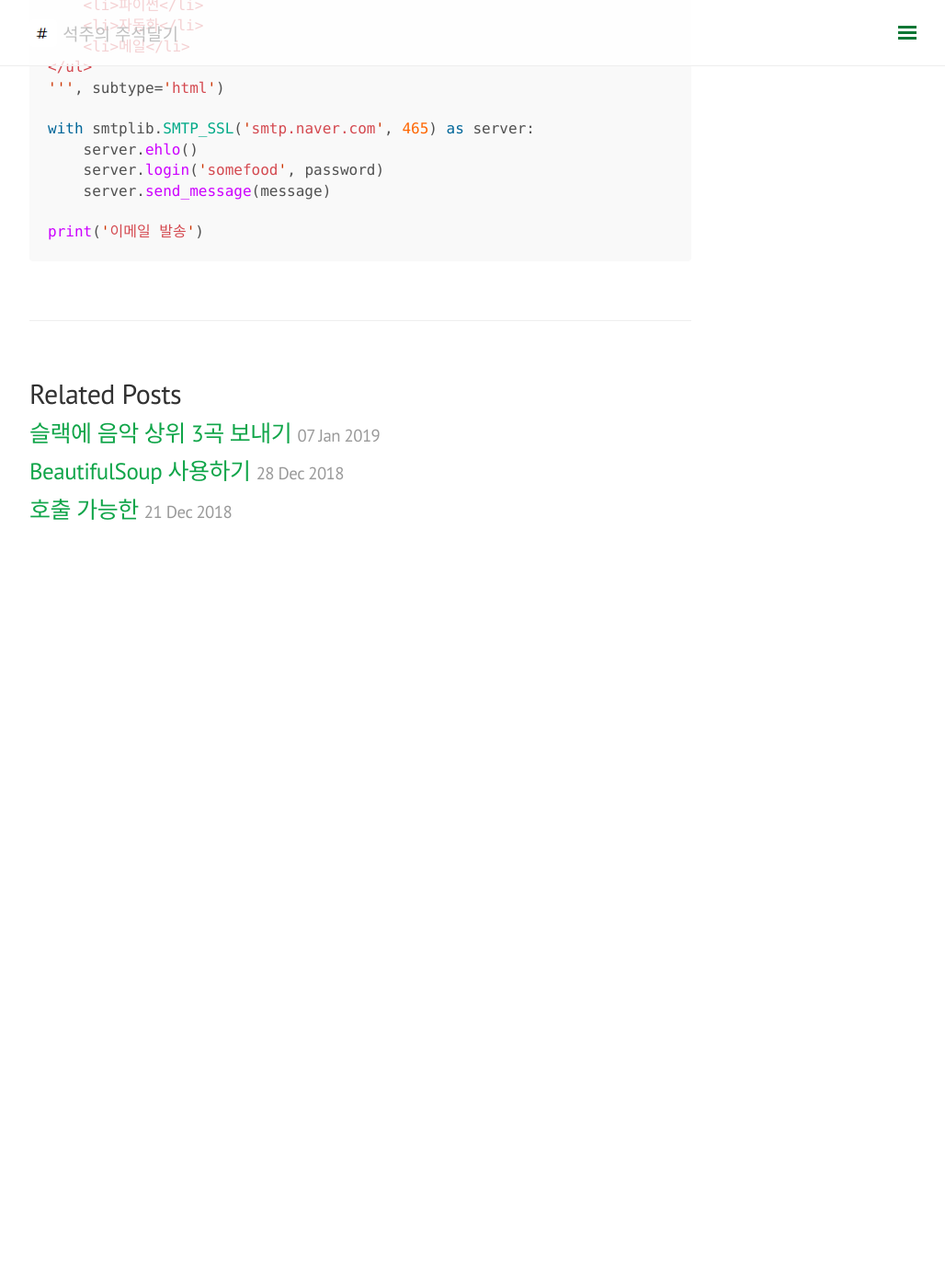
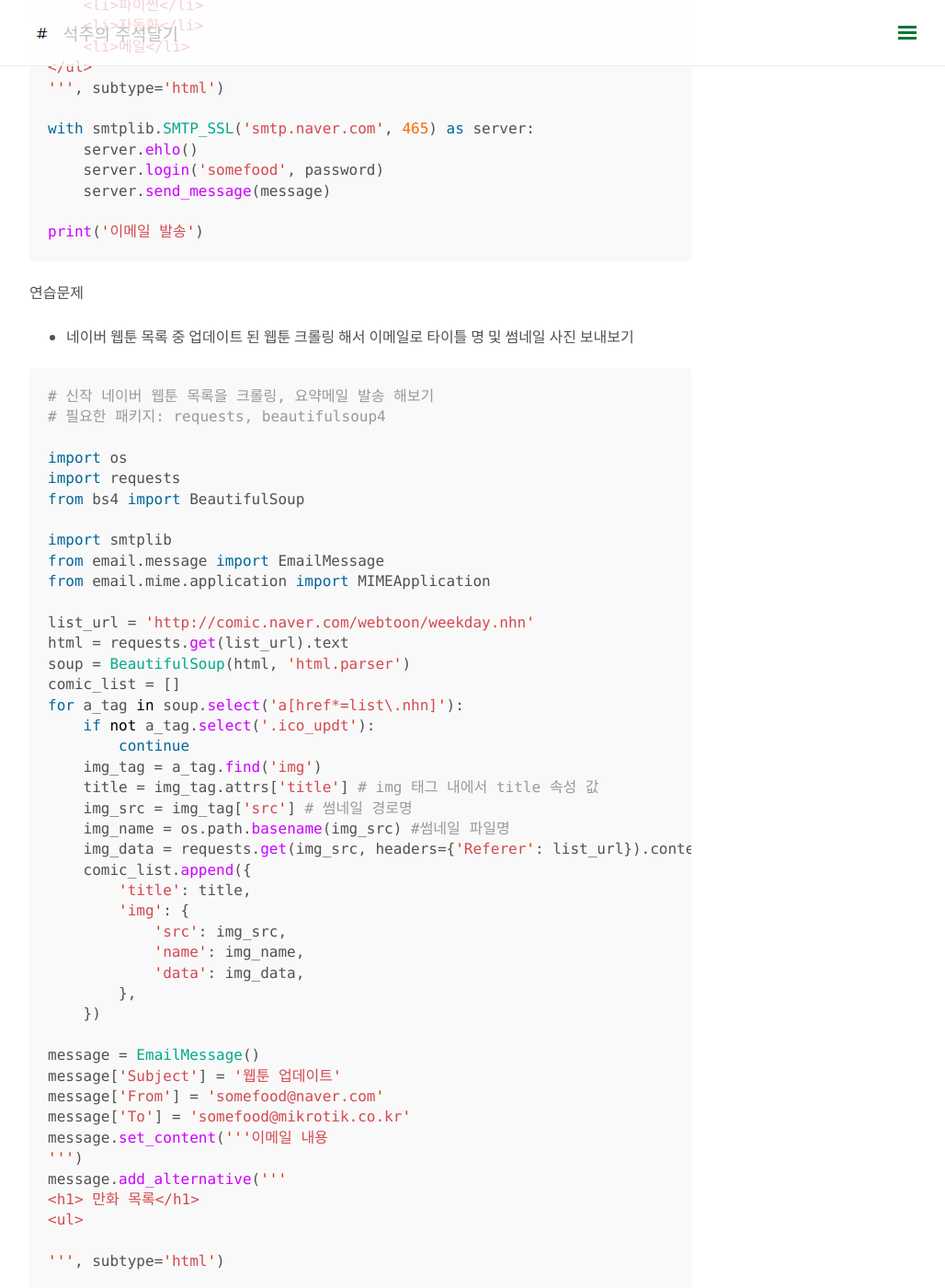
Before and after one commit to somefood/somefood.github.io, a Jekyll site: the page built from _posts/Python/2019-01-16-pyauto_email.md, in a window 1280 px wide and 1400 px high, scrolled down 2155 px. Shown: the whole window at 92% size, without its empty margins (248-1276 px from the left). Built offline with Jekyll 4.4.1, drawn with Linux system fonts in a browser that asks for light colours; nearby versions of some CDN libraries; comment, search, counter and statistics services are not loaded; before the commit the page ends 2785 px from its top, so only the background shows below that; some of the changed text lies outside the part shown.

Commit message:
Update 2019-01-16-pyauto_email.md

````diff
--- a/_posts/Python/2019-01-16-pyauto_email.md
+++ b/_posts/Python/2019-01-16-pyauto_email.md
@@ -95,3 +95,78 @@
 
 print('이메일 발송')
 ```
+
+연습문제
+- 네이버 웹툰 목록 중 업데이트 된 웹툰 크롤링 해서 이메일로 타이틀 명 및 썸네일 사진 보내보기
+
+```python
+# 신작 네이버 웹툰 목록을 크롤링, 요약메일 발송 해보기
+# 필요한 패키지: requests, beautifulsoup4
+
+import os
+import requests
+from bs4 import BeautifulSoup
+
+import smtplib
+from email.message import EmailMessage
+from email.mime.application import MIMEApplication
+
+list_url = 'http://comic.naver.com/webtoon/weekday.nhn'
+html = requests.get(list_url).text
+soup = BeautifulSoup(html, 'html.parser')
+comic_list = []
+for a_tag in soup.select('a[href*=list\.nhn]'):
+    if not a_tag.select('.ico_updt'):
+        continue
+    img_tag = a_tag.find('img')
+    title = img_tag.attrs['title'] # img 태그 내에서 title 속성 값
+    img_src = img_tag['src'] # 썸네일 경로명
+    img_name = os.path.basename(img_src) #썸네일 파일명
+    img_data = requests.get(img_src, headers={'Referer': list_url}).content
+    comic_list.append({
+        'title': title,
+        'img': {
+            'src': img_src,
+            'name': img_name,
+            'data': img_data,
+        },
+    })
+
+message = EmailMessage()
+message['Subject'] = '웹툰 업데이트'
+message['From'] = 'somefood@naver.com'
+message['To'] = 'somefood@mikrotik.co.kr'
+message.set_content('''이메일 내용
+''')
+message.add_alternative('''
+<h1> 만화 목록</h1>
+<ul>
+
+''', subtype='html')
+
+for comic in comic_list:
+    with open(comic['img']['name'], 'wb') as f:
+        f.write(comic['img']['data'])
+
+    message.add_alternative('''
+        <li>{}<img src="cid:{}"></li>
+    '''.format(comic['title'],comic['img']['name']), subtype='html')
+
+    with open(comic['img']['name'], 'rb') as f:
+        filename = comic['img']['name']
+        cid = filename
+        img_data = f.read()
+        part = MIMEApplication(img_data, name=filename)
+        part.add_header('Content-ID', '<' + cid + '>')
+        message.attach(part)
+
+message.add_alternative('''
+</ul>
+''',subtype='html')
+
+with smtplib.SMTP_SSL('smtp.naver.com', 465) as server:
+    server.ehlo()
+    server.login('somefood', 'elwkdldjhd123#')
+    server.send_message(message)
+
+```
````
